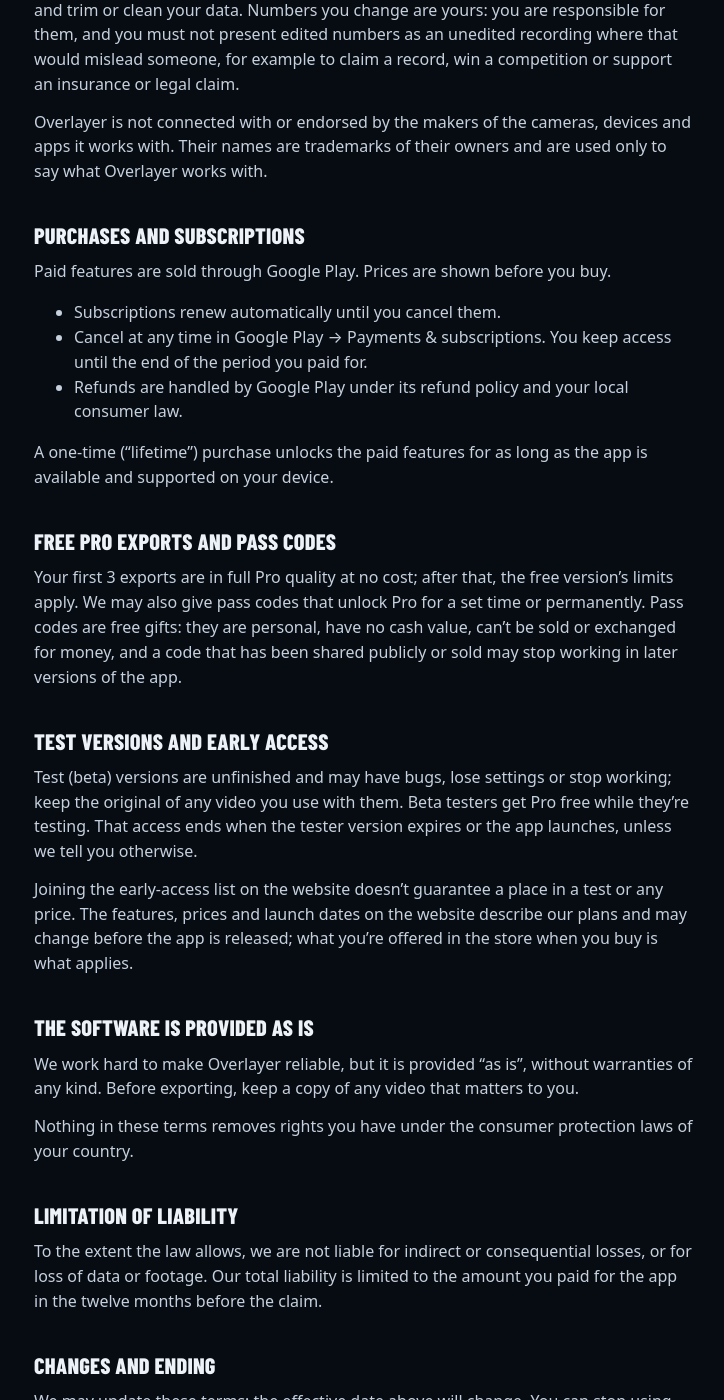
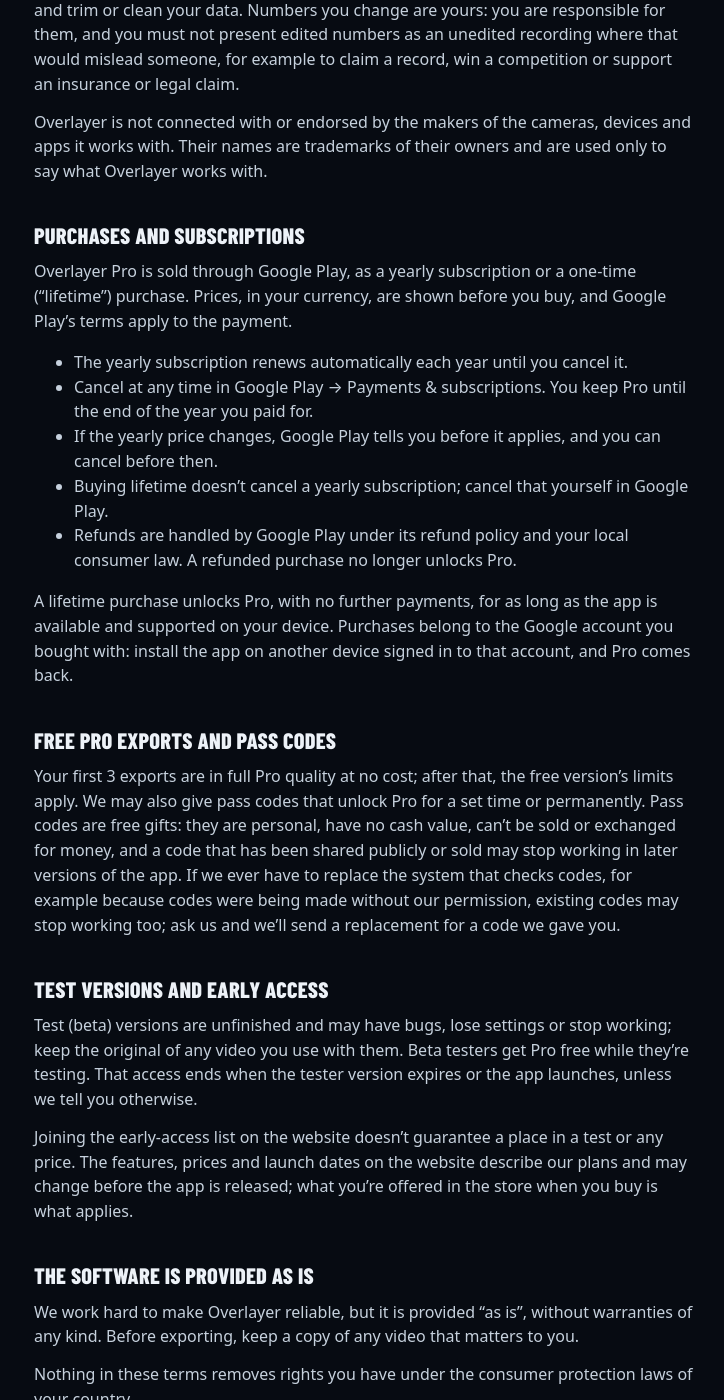
Before and after one commit to brkyk1903/overlayer-site, a Jekyll site: the page built from legal/terms-of-use.md, in a window 1280 px wide and 1400 px high, scrolled down 971 px. Shown: the whole window, without its empty margins (78-802 px from the left). Built offline with Jekyll 4.4.1, drawn with Linux system fonts in a browser that asks for light colours; some of the changed text lies outside the part shown.

Commit message:
Publish site from overlayer@a6ea917

```diff
--- a/legal/terms-of-use.md
+++ b/legal/terms-of-use.md
@@ -31,17 +31,19 @@
 
 ## Purchases and subscriptions
 
-Paid features are sold through Google Play. Prices are shown before you buy.
+Overlayer Pro is sold through Google Play, as a yearly subscription or a one-time ("lifetime") purchase. Prices, in your currency, are shown before you buy, and Google Play's terms apply to the payment.
 
-- Subscriptions renew automatically until you cancel them.
-- Cancel at any time in Google Play → Payments & subscriptions. You keep access until the end of the period you paid for.
-- Refunds are handled by Google Play under its refund policy and your local consumer law.
+- The yearly subscription renews automatically each year until you cancel it.
+- Cancel at any time in Google Play → Payments & subscriptions. You keep Pro until the end of the year you paid for.
+- If the yearly price changes, Google Play tells you before it applies, and you can cancel before then.
+- Buying lifetime doesn't cancel a yearly subscription; cancel that yourself in Google Play.
+- Refunds are handled by Google Play under its refund policy and your local consumer law. A refunded purchase no longer unlocks Pro.
 
-A one-time ("lifetime") purchase unlocks the paid features for as long as the app is available and supported on your device.
+A lifetime purchase unlocks Pro, with no further payments, for as long as the app is available and supported on your device. Purchases belong to the Google account you bought with: install the app on another device signed in to that account, and Pro comes back.
 
 ## Free Pro exports and pass codes
 
-Your first 3 exports are in full Pro quality at no cost; after that, the free version's limits apply. We may also give pass codes that unlock Pro for a set time or permanently. Pass codes are free gifts: they are personal, have no cash value, can't be sold or exchanged for money, and a code that has been shared publicly or sold may stop working in later versions of the app.
+Your first 3 exports are in full Pro quality at no cost; after that, the free version's limits apply. We may also give pass codes that unlock Pro for a set time or permanently. Pass codes are free gifts: they are personal, have no cash value, can't be sold or exchanged for money, and a code that has been shared publicly or sold may stop working in later versions of the app. If we ever have to replace the system that checks codes, for example because codes were being made without our permission, existing codes may stop working too; ask us and we'll send a replacement for a code we gave you.
 
 ## Test versions and early access
 
```
Also changed, not shown: other parts of legal/terms-of-use.md (+1 -1 lines), legal/privacy-policy.md (+5 -5 lines).
